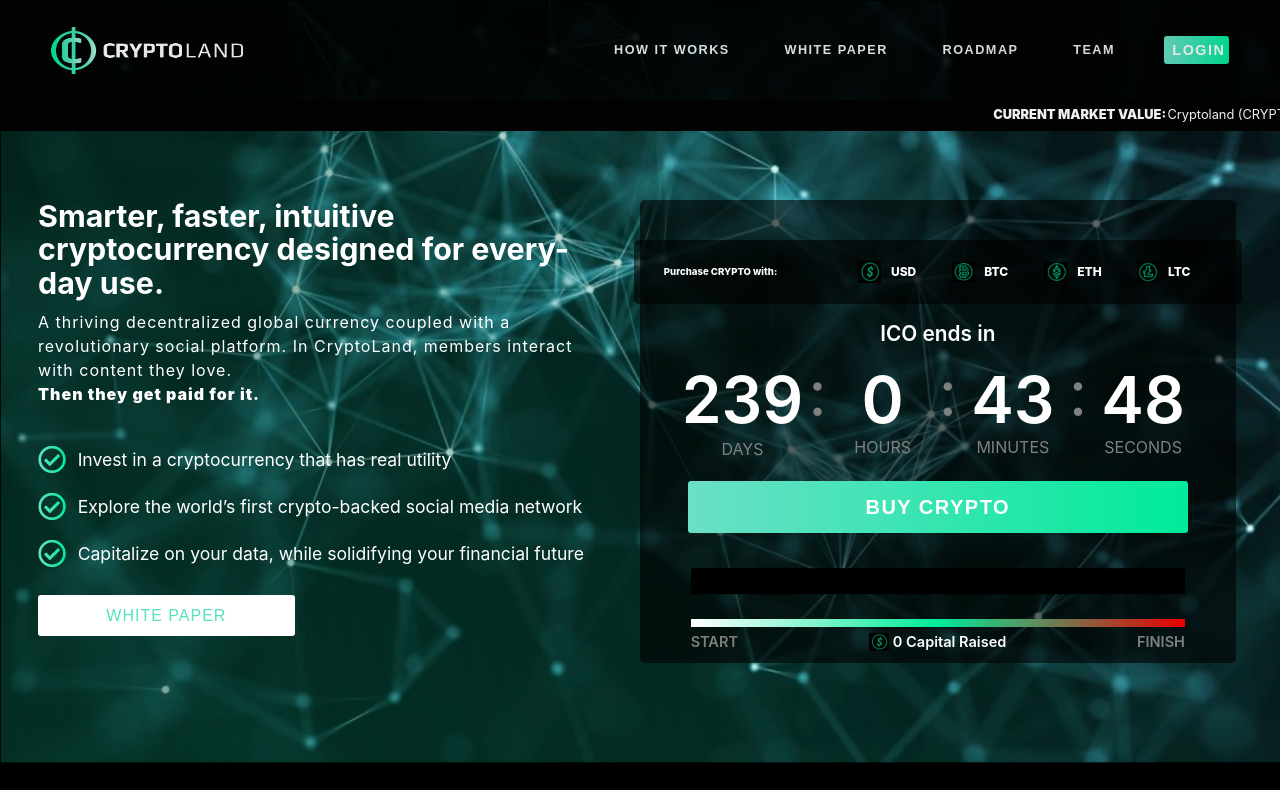
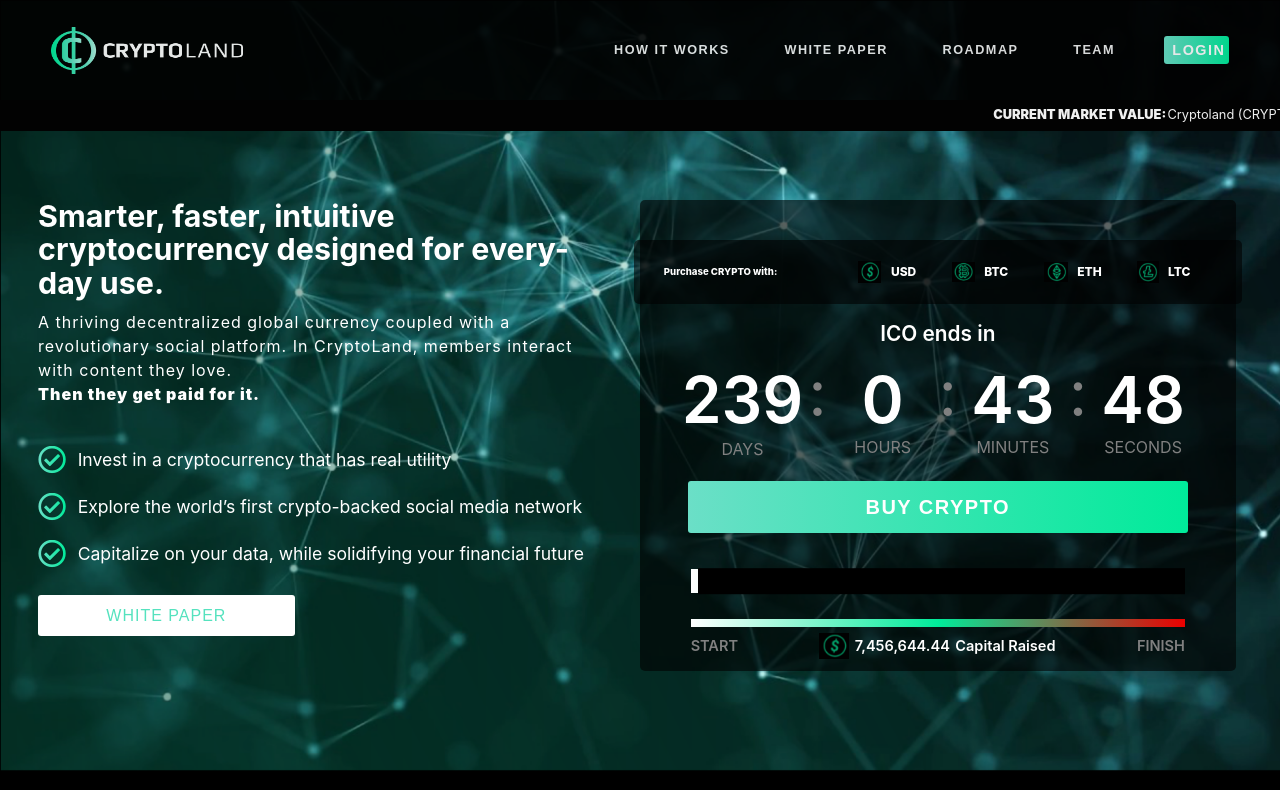
Before and after one commit to CryptoLand-Coin/webApp, a React (Create React App) app in the folder cryptoland/: page / in a window 1280 px wide. Shown: the top 790 px of the page. Built offline with nearby package versions, Linux system fonts and the light colour scheme.

Commit message:
Added Current Raised Funds.

```diff
--- a/cryptoland/src/components/ProgressBar.js
+++ b/cryptoland/src/components/ProgressBar.js
@@ -3,7 +3,7 @@ import { ProgressBarContainer } from '../styles/ProgressBarContainer'
 
 function ProgressBar() {
 
-    const [funds, setFunds] = useState(0)
+    const [funds, setFunds] = useState(7456644.44)
     const [percent, setPercent] = useState(`${(1 - (funds/500000000)) * 100}%`)
 
     useEffect(()=> {
@@ -26,7 +26,7 @@ function ProgressBar() {
                 <h1 className="sftext">START</h1>
                 <div className="coincount">
                     <img src="assets/USD.png" alt='USD curreny logo'/>
-                    <h1 className="count">{funds}</h1>
+                    <h1 className="count">{funds.toLocaleString()}</h1>
                     <h1>Capital Raised</h1>
                 </div>
                 <h1 className="sftext">FINISH</h1>
```
